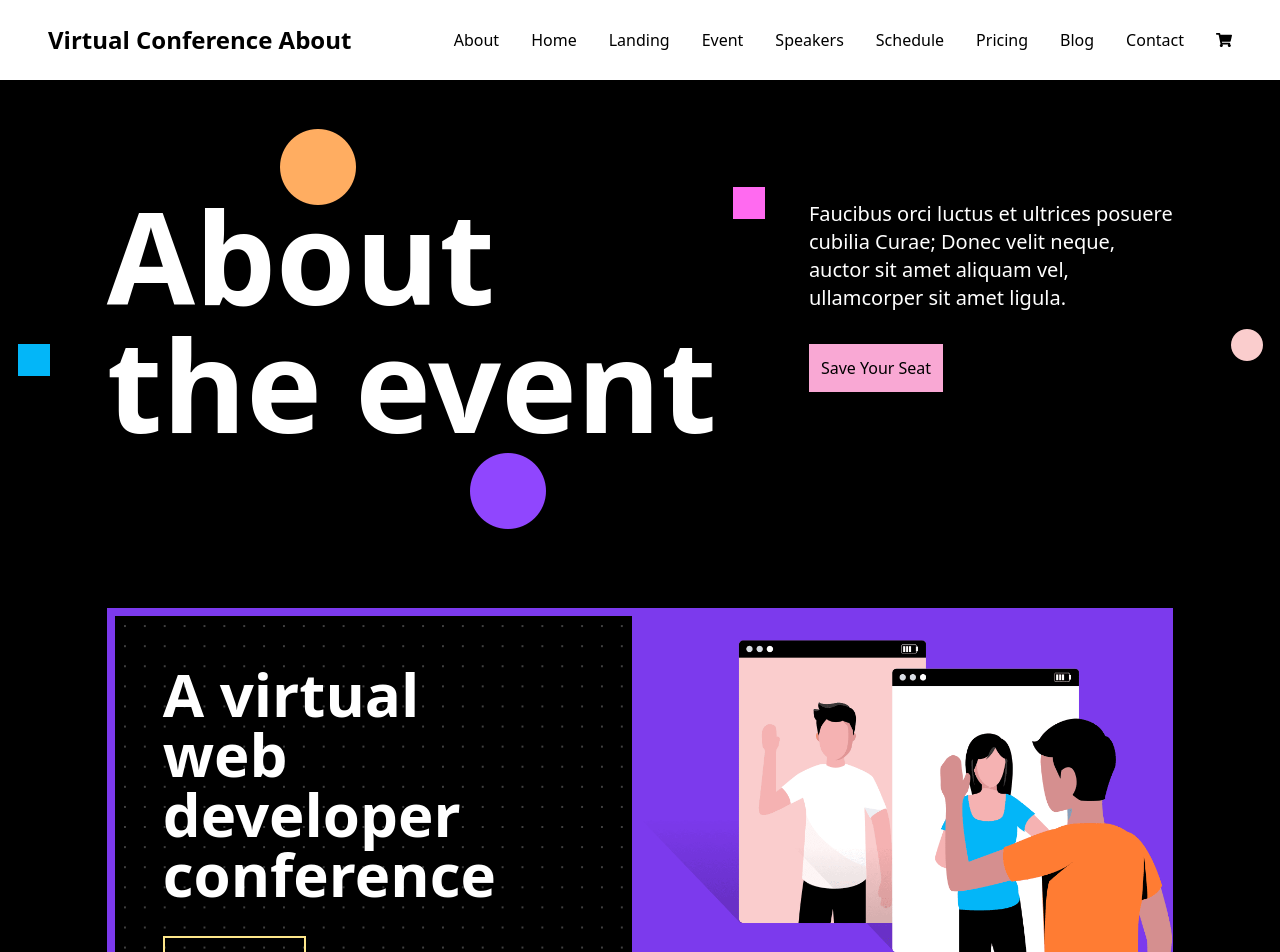
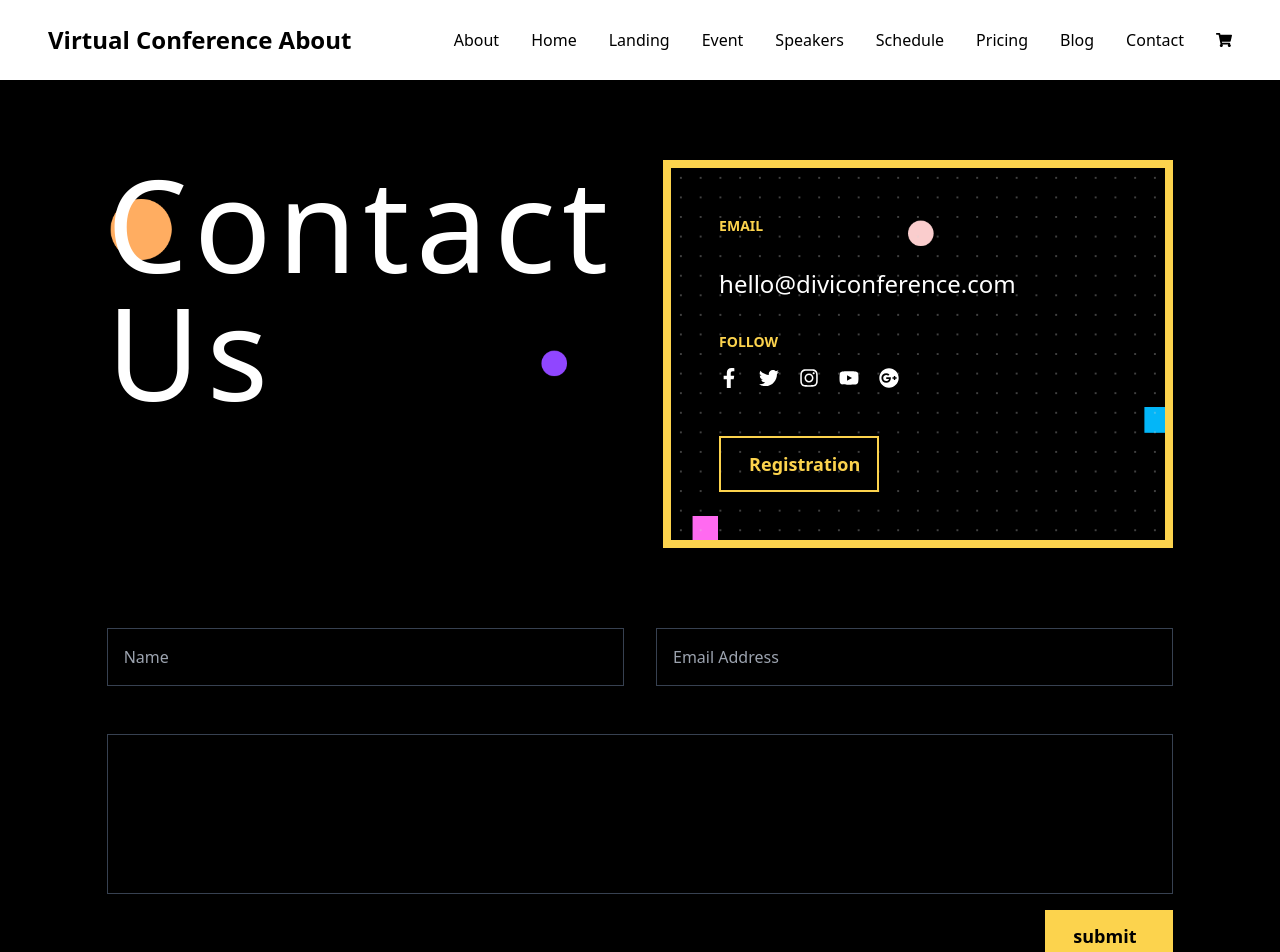
Before and after one commit to horlorlahdeh/virtual-conference, a React (Create React App) app: page / in a window 1280 px wide. Shown: the top 952 px of the page. Built offline with nearby package versions, Linux system fonts and the light colour scheme.

Commit message:
added contact page

```diff
--- a/package.json
+++ b/package.json
@@ -10,6 +10,7 @@
     "react": "^17.0.2",
     "react-dom": "^17.0.2",
     "react-icons": "^4.3.1",
+    "react-router-dom": "^6.0.2",
     "react-scripts": "4.0.3",
     "web-vitals": "^1.1.2"
   },
--- a/src/App.js
+++ b/src/App.js
@@ -5,9 +5,9 @@ import Event from './pages/Event';
 function App() {
   return (
     <div className="">
-      <About/>
+      {/* <About/> */}
       {/* <Event/>  */}
-      {/* <Contact/> */}
+      <Contact/>
     </div>
   );
 }
--- /dev/null
+++ b/src/components/contact/Container.jsx
@@ -0,0 +1,11 @@
+import React from 'react'
+
+const Container = (props) => {
+    return (
+        <div className="bg-black bg-fixed bg-shapesContact bg-cover bg-center bg-no-repeat">
+            {props.children}
+        </div>
+    )
+}
+
+export default Container
--- /dev/null
+++ b/src/components/contact/Form.jsx
@@ -0,0 +1,27 @@
+import React,{useState} from 'react'
+import { FaChevronRight } from 'react-icons/fa'
+
+const Form = () => {
+    const [showArrow,setShowArrow]=useState(false)
+
+    return (
+        <section className="pb-20">
+            <div className="w-10/12 mx-auto max-w-screen">
+                <form action="">
+                    <div className="flex flex-col">
+                    <div className="flex flex-col md:flex-row gap-x-8 lg:mb-8">
+                        <input type="text" placeholder="Name" className="bg-transparent border border-gray-700 p-4 text-gray-300 focus:text-white focus:border-gray-700 w-full mb-4" />
+                        <input type="text" placeholder="Email Address" className="bg-transparent border border-gray-700 p-4 text-gray-300 focus:text-white w-full mb-4" />
+                    </div>
+                    <input type="textarea" placeholder="" className="w-full h-40 bg-transparent border border-gray-700 text-gray-300 focus:text-white p-4 pt-0 mb-4" />
+                    <button onMouseEnter={()=>setShowArrow(true)} onMouseLeave={()=>setShowArrow(false)}  className={`bg-yellow-300 text-black self-end  py-3 px-7 ${showArrow&&"pl-5 "} w-32 font-semibold text-lg bg-transparent cursor-pointer  flex items-center gap-x-1 hover:bg-yellow-300 hover:text-black  transform-all duration-500`}>submit <FaChevronRight className={`${showArrow?"flex ml-2":"hidden"} text-xs`}/> </button>
+
+                    </div>
+
+                </form>
+            </div>
+        </section>
+    )
+}
+
+export default Form
--- a/src/components/contact/Hero.jsx
+++ b/src/components/contact/Hero.jsx
@@ -1,18 +1,27 @@
-import React from "react";
+import React,{useState} from "react";
+import { FaFacebookF, FaGooglePlus, FaInstagram, FaTwitter, FaYoutube,FaChevronRight } from "react-icons/fa";
 
 const Hero = () => {
+  const [showArrow,setShowArrow]=useState(false)
   return (
-    <div className="relative py-20 bg-green-500 overflow-hidden">
-      <div className="absolute top-20  left-0 bg-black w-screen-full h-screen ">
-        <div className="relative">
-          <div className="bg-yellow-200 w-12 h-12  rounded-full absolute top-8 left-1/4"></div>
-          <div className="bg-purple-500 w-12 h-12  md:w-16 md:h-16 lg:w-20 lg:h-20  rounded-full absolute about-rounded-purple "></div>
-          <div className="bg-pink-500 w-8 h-8  absolute about-square-pink "></div>
-          <div className="bg-pink-200 w-8 h-8 hidden lg:block absolute about-rounded-pink rounded-full "></div>
-          <div className="bg-blue-500 w-8 h-8 hidden lg:block absolute about-square-blue "></div>
+    <section className="py-20">
+      <div className="flex flex-col lg:flex-row w-10/12 mx-auto max-w-screen gap-x-28 text-white">
+        <h1 className="text-4xl md:text-6xl lg:text-9xl mb-10 capitalize tracking-wider lg:w-5/12 ">contact us</h1>
+        <div className="border-4 md:border-8 border-yellow-300 bg-dots bg-repeat-round p-5 md:p-8 lg:p-12 lg:w-7/12 flex flex-col justify-start">
+          <h5 className="text-yellow-300 font-bold text-sm  uppercase mb-8">email</h5>
+          <h5 className=" text-sm md:text-2xl  mb-8">hello@diviconference.com</h5>
+          <h5 className="text-yellow-300 font-bold text-sm  uppercase mb-4">follow</h5>
+          <div className="flex items-center gap-x-5 text-xl mb-12">
+            <FaFacebookF className="cursor-pointer"/>
+            <FaTwitter  className="cursor-pointer"/>
+            <FaInstagram  className="cursor-pointer"/>
+            <FaYoutube  className="cursor-pointer"/>
+            <FaGooglePlus className="cursor-pointer"/>
+          </div>
+          <button onMouseEnter={()=>setShowArrow(true)} onMouseLeave={()=>setShowArrow(false)}  className={`border-yellow-300 text-yellow-300 border-2 py-3 px-7 ${showArrow&&"pl-2 "} w-40 font-semibold text-lg bg-transparent cursor-pointer  flex items-center gap-x-1 hover:bg-yellow-300 hover:text-black  transform-all duration-500`}>Registration <FaChevronRight className={`${showArrow?"flex ml-2":"hidden"}`}/> </button>
         </div>
       </div>
-    </div>
+    </section>
   );
 };
 
--- a/src/pages/Contact.jsx
+++ b/src/pages/Contact.jsx
@@ -1,4 +1,6 @@
 import React from 'react'
+import Container from '../components/contact/Container'
+import Form from '../components/contact/Form'
 import Hero from '../components/contact/Hero'
 import Navbar from '../components/Navbar'
 import Register from '../components/Register'
@@ -7,8 +9,11 @@ const Contact = () => {
     return (
         <div className="">
             <Navbar title="Virtual Conference Contact"/>
+            <Container>
             <Hero/>
-            {/* <Register/> */}
+            <Form/>
+            </Container>
+            <Register/>
         </div>
     )
 }
```
Also changed, not shown: 1 other file (tests, documents, lock files or other folders).
